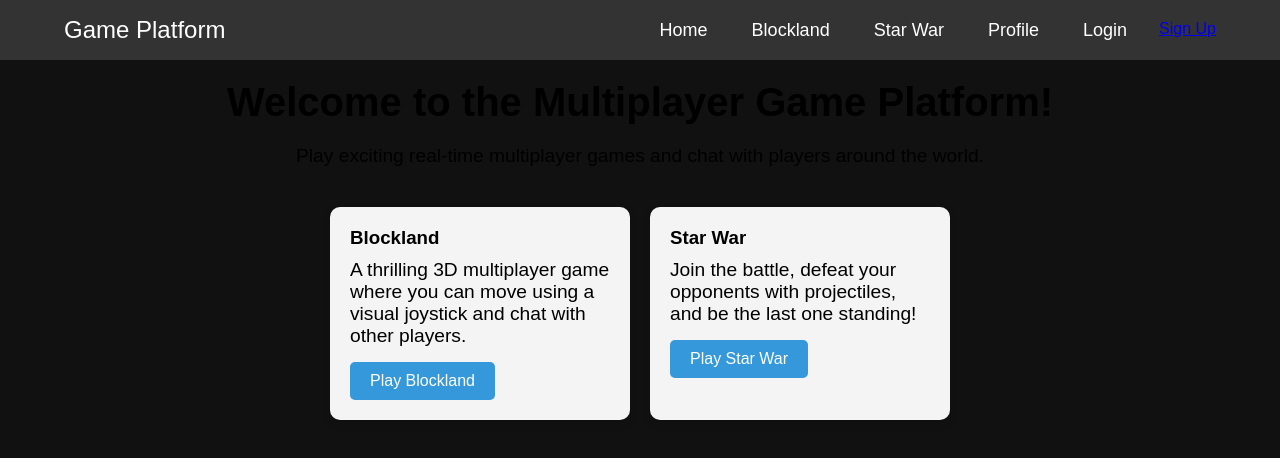
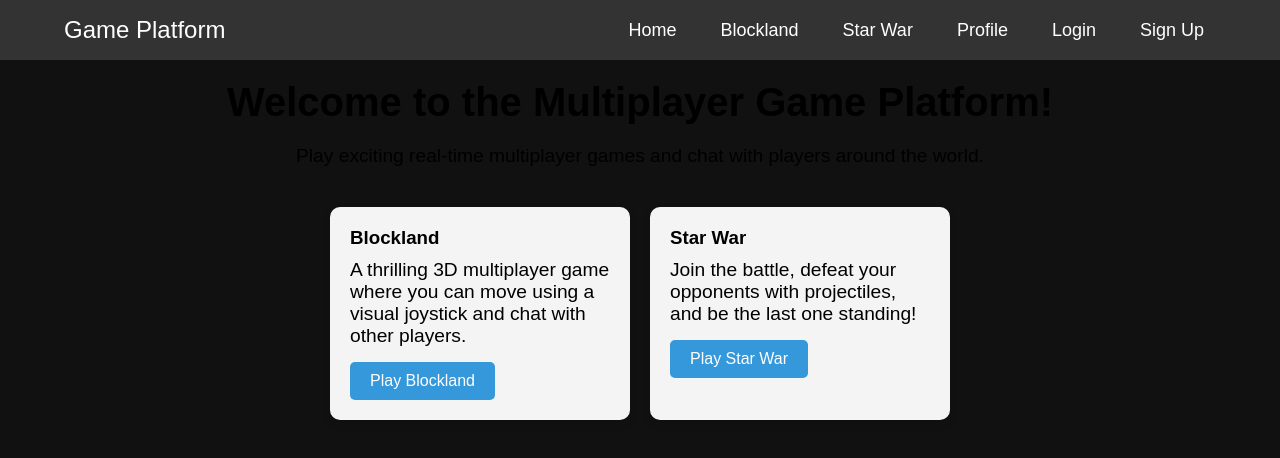
Before and after one commit to ingemedical16/Multiplayer-Game-Platform, a website: page public/index.html in a window 1280 px wide. Drawn offline with Linux system fonts and the light colour scheme.

Commit message:
Update index.html

```diff
--- a/public/index.html
+++ b/public/index.html
@@ -30,7 +30,7 @@
           <a href="/api/auth/login" class="nav-link">Login</a>
         </li>
         <li class="nav-item">
-          <a href="/api/auth/signup class="nav-link">Sign Up</a>
+          <a href="/api/auth/signup" class="nav-link">Sign Up</a>
         </li>
       </ul>
     </div>
```
